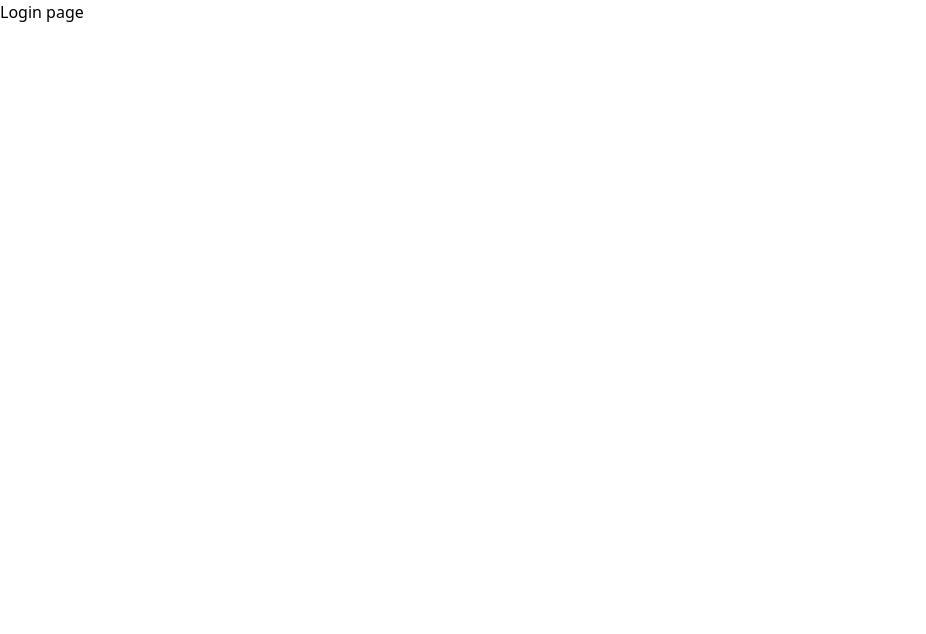
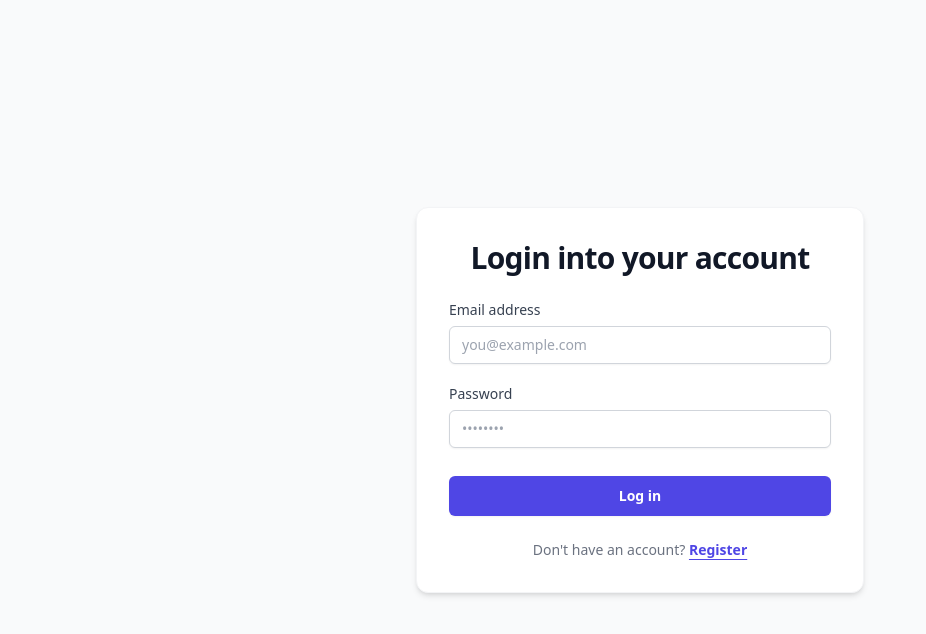
Before and after one commit to injifann/authentication_mern, a React app in the folder frontend/: page /login in a window 1280 px wide. Shown: the top 634 px of the page, without its empty margins (0-926 px from the left). Built offline with nearby package versions, Linux system fonts and the light colour scheme; the HTML template or start-up script is replaced by a standard one.

Commit message:
added Login page and home page

```diff
--- a/frontend/src/App.jsx
+++ b/frontend/src/App.jsx
@@ -50,9 +50,9 @@ export default function App() {
 
   return (
         <Routes>
-          <Route path='/' element ={ user?<HomePage setUser={setUser} error={error}/>:<Navigate to="/login"/>}></Route>
-          <Route path='/login' element ={<Login/>}></Route>
-          <Route path='/register' element ={<Register/>}></Route>
+          <Route path='/' element ={ user?<HomePage user={user} setUser={setUser} error={error}/>:<Navigate to="/login"/>}></Route>
+          <Route path='/login' element ={<Login setUser={setUser}/>}></Route>
+          <Route path='/register' element ={<Register setUser={setUser}/>}></Route>
         </Routes>
   )
 }
--- a/frontend/src/components/NavBar.jsx
+++ /dev/null
@@ -1,7 +0,0 @@
-import React from 'react'
-
-export default function NavBar() {
-  return (
-    <div>nav bar</div>
-  )
-}
--- a/frontend/src/pages/HomePage.jsx
+++ b/frontend/src/pages/HomePage.jsx
@@ -1,11 +1,70 @@
-import React, { use } from 'react'
+import React from 'react';
+import { useNavigate } from 'react-router';
 
-export default function HomePage() {
+export default function HomePage({ user, setUser,error }) {
+  const navigate = useNavigate();
 
+  const handleLogout = () => {
+    localStorage.removeItem("token");
+    setUser(null);
+    navigate("/login");
+  };
+
+  if (!user) {
+    return (
+      <div className="flex min-h-screen items-center justify-center bg-gray-50 text-gray-500 font-medium">
+        Loading profile...
+      </div>
+    );
+  }
 
   return (
-    <div>
-      home page
+    <div className="flex min-h-screen items-center justify-center bg-gray-50 px-4">
+      <div className="w-full max-w-md rounded-2xl border border-gray-100 bg-white p-8 text-center shadow-md">
+
+        {/* Welcome Avatar Icon */}
+        <div className="mx-auto flex h-16 w-16 items-center justify-center rounded-full bg-indigo-50 text-indigo-600 mb-4">
+          <svg className="h-8 w-8" fill="none" viewBox="0 0 24 24" strokeWidth="1.5" stroke="currentColor">
+            <path strokeLinecap="round" strokeLinejoin="round" d="M17.982 18.725A7.488 7.488 0 0 0 12 15.75a7.488 7.488 0 0 0-5.982 2.975m11.963 0a9 9 0 1 0-11.963 0m11.963 0A8.966 8.966 0 0 1 12 21a8.966 8.966 0 0 1-5.982-2.275M15 9.75a3 3 0 1 1-6 0 3 3 0 0 1 6 0Z" />
+          </svg>
+        </div>
+
+        {/* Welcome Headline */}
+        <h1 className="text-2xl font-bold tracking-tight text-gray-900">
+          Welcome, <span className="text-indigo-600 font-extrabold">{user.userName}</span>
+        </h1>
+        <p className="mt-1 text-sm text-gray-400">You are successfully logged in</p>
+
+        {/* Divider */}
+        <hr className="my-5 border-gray-100" />
+
+        {/* User Metadata */}
+        <div className="space-y-3 text-left bg-gray-50 p-4 rounded-xl border border-gray-100 mb-6">
+          <div className="flex justify-between items-center text-sm">
+            <span className="text-gray-500 font-medium">Username</span>
+            <span className="text-gray-900 font-semibold">@{user.userName}</span>
+          </div>
+          <div className="flex justify-between items-center text-sm">
+            <span className="text-gray-500 font-medium">Email Address</span>
+            <span className="text-gray-900 font-mono text-xs bg-white px-2 py-1 rounded border border-gray-200 shadow-sm">
+              {user.email}
+            </span>
+          </div>
+        </div>
+
+        {/* Styled Logout Button */}
+        <button
+          onClick={handleLogout}
+          className="flex w-full items-center justify-center gap-2 rounded-xl bg-red-50 px-4 py-2.5 text-sm font-semibold text-red-600 transition-all duration-200 hover:bg-red-100 active:scale-[0.98] cursor-pointer"
+        >
+          {/* Sign-out Icon */}
+          <svg className="h-4 w-4" fill="none" viewBox="0 0 24 24" strokeWidth="2" stroke="currentColor">
+            <path strokeLinecap="round" strokeLinejoin="round" d="M15.75 9V5.25A2.25 2.25 0 0 0 13.5 3h-6a2.25 2.25 0 0 0-2.25 2.25v13.5A2.25 2.25 0 0 0 7.5 21h6a2.25 2.25 0 0 0 2.25-2.25V15M12 9l-3 3m0 0 3 3m-3-3h12.75" />
+          </svg>
+          Log out
+        </button>
+
+      </div>
     </div>
-  )
+  );
 }
--- a/frontend/src/pages/Login.jsx
+++ b/frontend/src/pages/Login.jsx
@@ -1,10 +1,122 @@
-import React from 'react'
+import axios from 'axios';
+import React, { useState } from 'react';
+import toast from 'react-hot-toast';
+import { Link, useNavigate } from 'react-router';
 
-export default function Login({setUsers}) {
+export default function Login({ setUser }) {
+  const [formData, setFormData] = useState({
+    email: '',
+    password: ''
+  });
+  const [islogging, setIslogging] = useState(false);
+  const navigate = useNavigate();
+
+  const handleInput = (e) => {
+    setFormData({ ...formData, [e.target.name]: e.target.value });
+  }
+
+  const handleSubmission = async (e) => {
+    e.preventDefault();
+    if (!formData.email || !formData.password) {
+      toast.error("Please Enter all required fields");
+      return;
+    }
+
+    else {
+      try {
+        setIslogging(true);
+
+        const res = await axios.post("http://localhost:5000/api/user/login", formData);
+        localStorage.setItem("token", res.data.token);
+        setUser(res.data.user);
+        toast.success("Login successfull");
+        navigate("/");
+      }
+      catch (error) {
+        toast.error(error.response?.data?.message || "Failed to Login");
+      }
+      finally {
+        setIslogging(false);
+      }
+    }
+  }
 
   return (
-    <div>
-      Login page
+    <div className="flex min-h-screen flex-col justify-center bg-gray-50 px-6 py-12 lg:px-8">
+      <div className="sm:mx-auto sm:w-full sm:max-w-md bg-white p-8 rounded-xl shadow-md border border-gray-100">
+
+        {/* Heading */}
+        <div className="sm:mx-auto sm:w-full sm:max-w-sm mb-6">
+          <h2 className="text-center text-3xl font-bold font-sans tracking-tight text-gray-900">
+            Login into your account
+          </h2>
+        </div>
+
+        {/* Form Container */}
+        <div>
+          <form className="space-y-5" onSubmit={handleSubmission}>
+            {/* Email Field */}
+            <div>
+              <label htmlFor="email" className="block text-sm font-medium text-gray-700 mb-1.5">
+                Email address
+              </label>
+              <input
+                id="email"
+                type="email"
+                name="email"
+                placeholder="you@example.com"
+                value={formData.email}
+                onChange={handleInput}
+                className="block w-full rounded-md border border-gray-300 px-3 py-2 text-gray-900 shadow-sm placeholder-gray-400 focus:border-indigo-500 focus:outline-none focus:ring-1 focus:ring-indigo-500 sm:text-sm"
+              />
+            </div>
+
+            {/* Password Field */}
+            <div>
+              <label htmlFor="password" className="block text-sm font-medium text-gray-700 mb-1.5">
+                Password
+              </label>
+              <input
+                id="password"
+                type="password"
+                name="password"
+                placeholder="••••••••"
+                value={formData.password}
+                onChange={handleInput}
+                className="block w-full rounded-md border border-gray-300 px-3 py-2 text-gray-900 shadow-sm placeholder-gray-400 focus:border-indigo-500 focus:outline-none focus:ring-1 focus:ring-indigo-500 sm:text-sm"
+              />
+            </div>
+
+            {/* Submit Button */}
+            <div className="pt-2">
+              <button
+                type="submit"
+                disabled={islogging}
+                className={`flex w-full justify-center rounded-md px-3 py-2.5 text-sm font-semibold text-white shadow-sm transition-all duration-200 focus-visible:outline focus-visible:outline-2 focus-visible:outline-offset-2 focus-visible:outline-indigo-600 ${
+                  islogging
+                    ? 'bg-indigo-400 cursor-not-allowed'
+                    : 'bg-indigo-600 hover:bg-indigo-500 cursor-pointer'
+                }`}
+              >
+                {islogging ? "Log in..." : "Log in"}
+              </button>
+            </div>
+
+            {/* Styled Link to Register */}
+            <div className="text-center pt-1 text-sm">
+              <span className="text-gray-500">Don't have an account? </span>
+              <Link
+                to="/register"
+                className="font-semibold text-indigo-600 hover:text-indigo-500 underline underline-offset-4 transition-colors duration-200"
+              >
+                Register
+              </Link>
+            </div>
+
+          </form>
+        </div>
+
+      </div>
     </div>
-  )
+  );
 }
```
